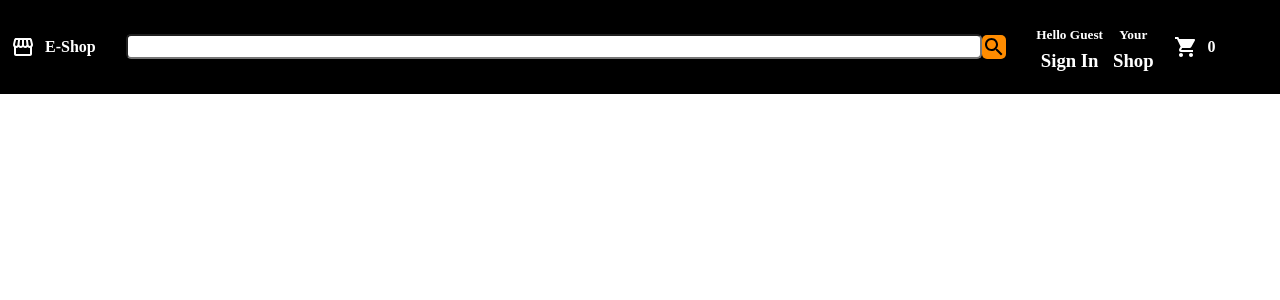
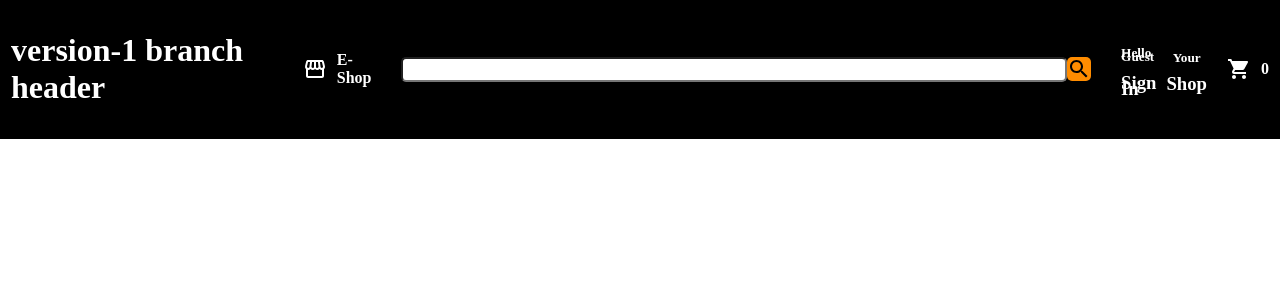
Before and after one commit to selimyay00/e-shop, a React (Vite) app: page / in a window 1280 px wide. Shown: the top 300 px of the page. Built offline with nearby package versions, Linux system fonts and the light colour scheme.

Commit message:
commit for test purposes

```diff
--- a/src/components/Header.jsx
+++ b/src/components/Header.jsx
@@ -7,6 +7,7 @@ import './Header.css';
 function Header() {
     return (
         <div className='header'>
+            <h1>version-1 branch header</h1>
             <div className='header__section1'>
                 <StorefrontIcon className='store-icon' />
                 <h4>E-Shop</h4>
```
